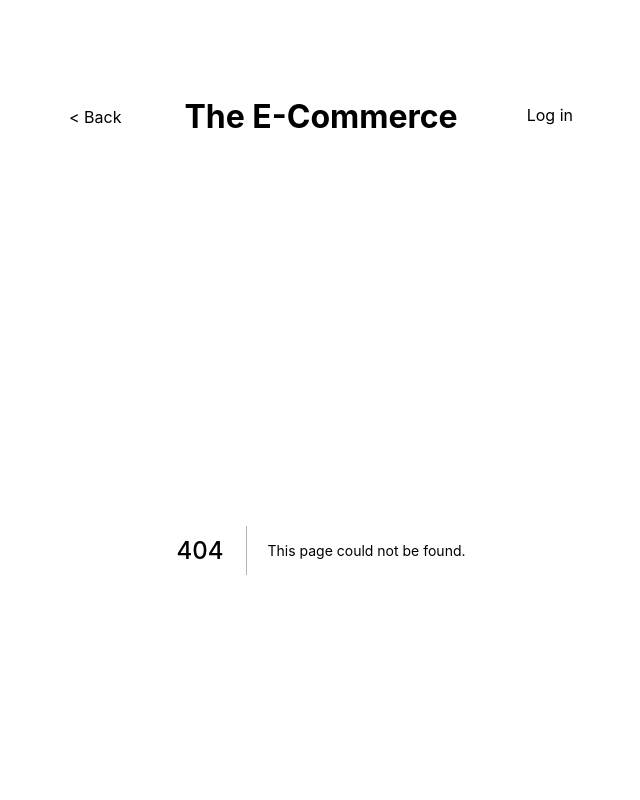
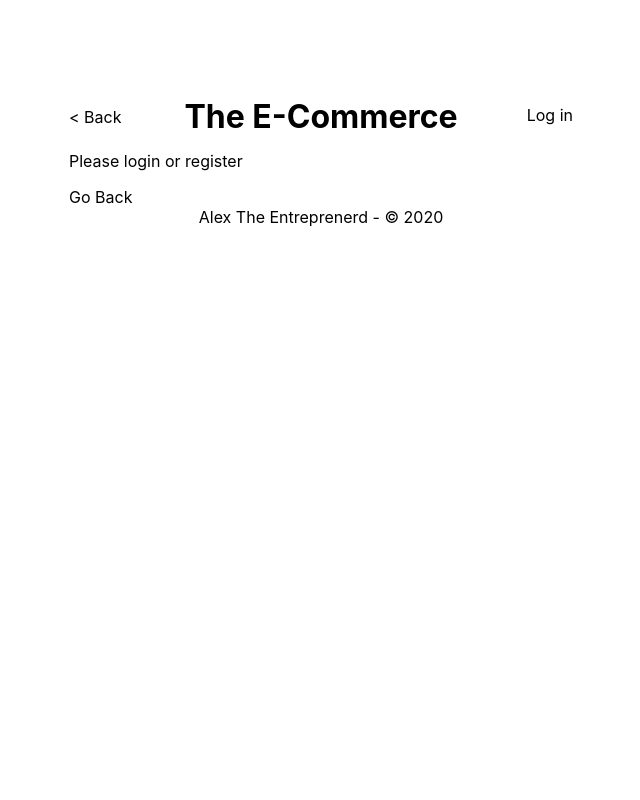
Before and after one commit to chrisk8er/next-ecommerce-frontend-deploy-demo, a Next.js app: page /account in a window 1280 px wide. Before the commit this address had no page. Shown: the top 800 px of the page, without its empty margins (319-959 px from the left). Built offline with nearby package versions, Linux system fonts and the light colour scheme.

Commit message:
26 Account Page

```diff
--- /dev/null
+++ b/pages/account.js
@@ -0,0 +1,30 @@
+import Head from 'next/head'
+import { useContext } from 'react'
+import Link from 'next/link'
+import AuthContext from '../context/AuthContext'
+
+export default function Account() {
+
+    const { user, logoutUser } = useContext(AuthContext)
+
+    if(!user){
+        return (
+            <div>
+                <p>Please login or register</p>
+                <Link href="/"><a>Go Back</a></Link>
+            </div>
+        )
+    }
+
+    return (
+        <div>
+            <Head>
+                <title>Account page</title>
+                <meta name="description" content="The account page, view your orders and logout" />
+            </Head>
+
+            <h2>Account page</h2>
+            <a href="#" onClick={logoutUser}>Logout</a>
+        </div>
+    )
+}
```
